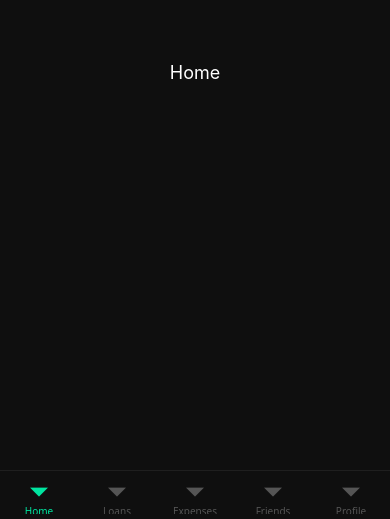
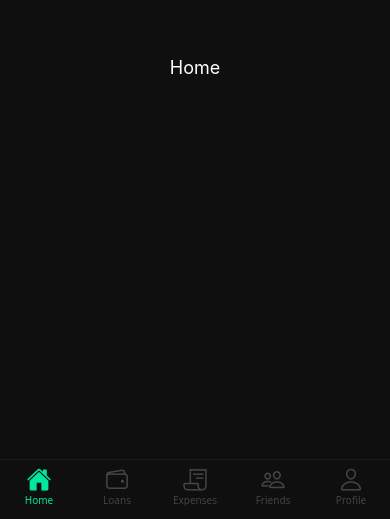
Before and after one commit to sabihul2110/FlowLedger, a React Native app in the folder frontend/: screen / in a window 390 px wide. Shown: the part 325-844 px from the top of the page. Built offline with nearby package versions, Linux system fonts and the light colour scheme.

Commit message:
feat: add ionicons to bottom tab navigator

```diff
--- a/frontend/src/navigation/AppNavigator.js
+++ b/frontend/src/navigation/AppNavigator.js
@@ -8,6 +8,8 @@ flowledger/
 */
 
 import { createBottomTabNavigator } from '@react-navigation/bottom-tabs';
+import { Ionicons } from '@expo/vector-icons';
+
 import HomeScreen from '../screens/HomeScreen';
 import LoansScreen from '../screens/LoansScreen';
 import ExpensesScreen from '../screens/ExpensesScreen';
@@ -16,15 +18,38 @@ import ProfileScreen from '../screens/ProfileScreen';
 
 const Tab = createBottomTabNavigator();
 
+const ICONS = {
+  Home: ['home', 'home-outline'],
+  Loans: ['wallet', 'wallet-outline'],
+  Expenses: ['receipt', 'receipt-outline'],
+  Friends: ['people', 'people-outline'],
+  Profile: ['person', 'person-outline'],
+};
+
 export default function AppNavigator() {
   return (
     <Tab.Navigator
-      screenOptions={{
+      screenOptions={({ route }) => ({
         headerShown: false,
-        tabBarStyle: { backgroundColor: '#0f0f0f', borderTopColor: '#1f1f1f' },
+        tabBarStyle: {
+          backgroundColor: '#0f0f0f',
+          borderTopColor: '#1a1a1a',
+          height: 60,
+          paddingBottom: 8,
+        },
         tabBarActiveTintColor: '#00e5a0',
-        tabBarInactiveTintColor: '#555',
-      }}
+        tabBarInactiveTintColor: '#444',
+        tabBarIcon: ({ focused, size }) => {
+          const [active, inactive] = ICONS[route.name];
+          return (
+            <Ionicons
+              name={focused ? active : inactive}
+              size={size}
+              color={focused ? '#00e5a0' : '#444'}
+            />
+          );
+        },
+      })}
     >
       <Tab.Screen name="Home" component={HomeScreen} />
       <Tab.Screen name="Loans" component={LoansScreen} />
```
